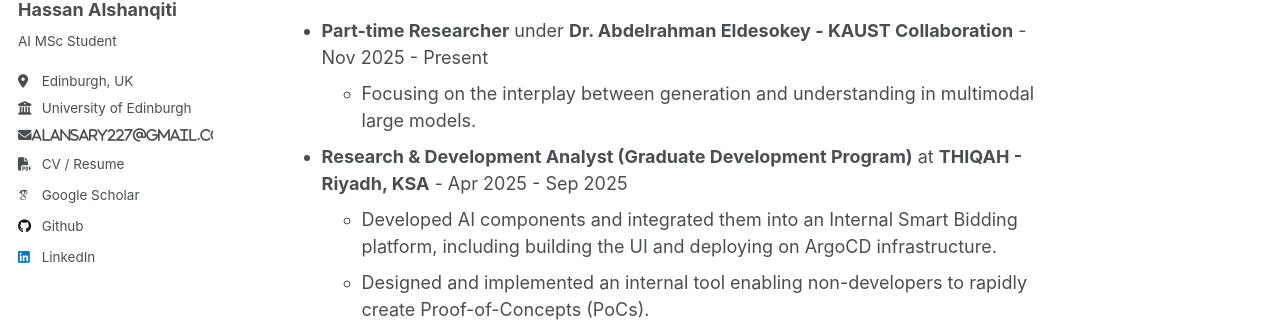
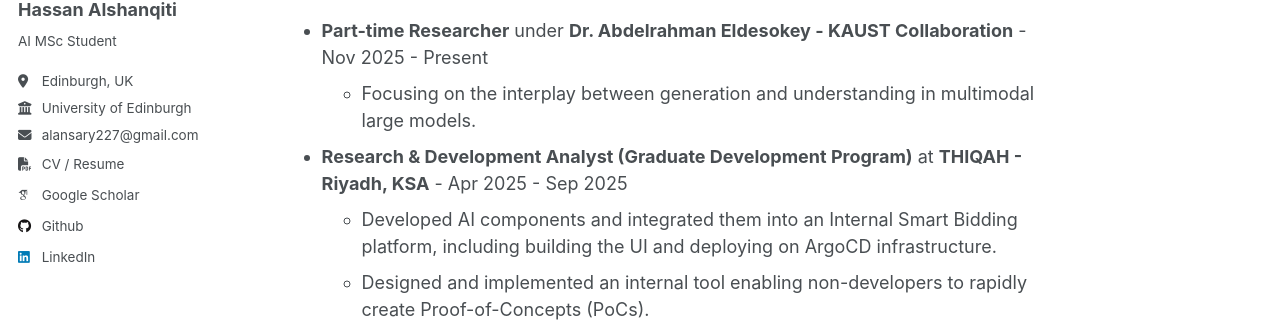
Before and after one commit to opmyth/opmyth.github.io, a Jekyll site: the page built from _pages/about.md, in a window 1280 px wide. Shown: the part 288-610 px from the top of the page. Built offline with Jekyll 4.4.1, drawn with Linux system fonts in a browser that asks for light colours; some web fonts are replaced.

Commit message:
some changes

```diff
--- a/_includes/author-profile.html
+++ b/_includes/author-profile.html
@@ -34,7 +34,7 @@
         <li><a href="{{ author.uri }}"><i class="fas fa-fw fa-link icon-pad-right" aria-hidden="true"></i>{{ site.data.ui-text[site.locale].website_label | default: "Website" }}</a></li>
       {% endif %}
       {% if author.email %}
-        <li><i class="fas fa-fw fa-envelope icon-pad-right" aria-hidden="true">alansary227@gmail.com</i></li>
+        <li><i class="fas fa-fw fa-envelope icon-pad-right" aria-hidden="true"></i>alansary227@gmail.com</li>
       {% endif %}
       {% if author.cv %}
         <li><a href="{{ author.cv | prepend: base_path }}"><i class="fas fa-fw fa-file-pdf icon-pad-right" aria-hidden="true"></i>CV / Resume</a></li>
```
